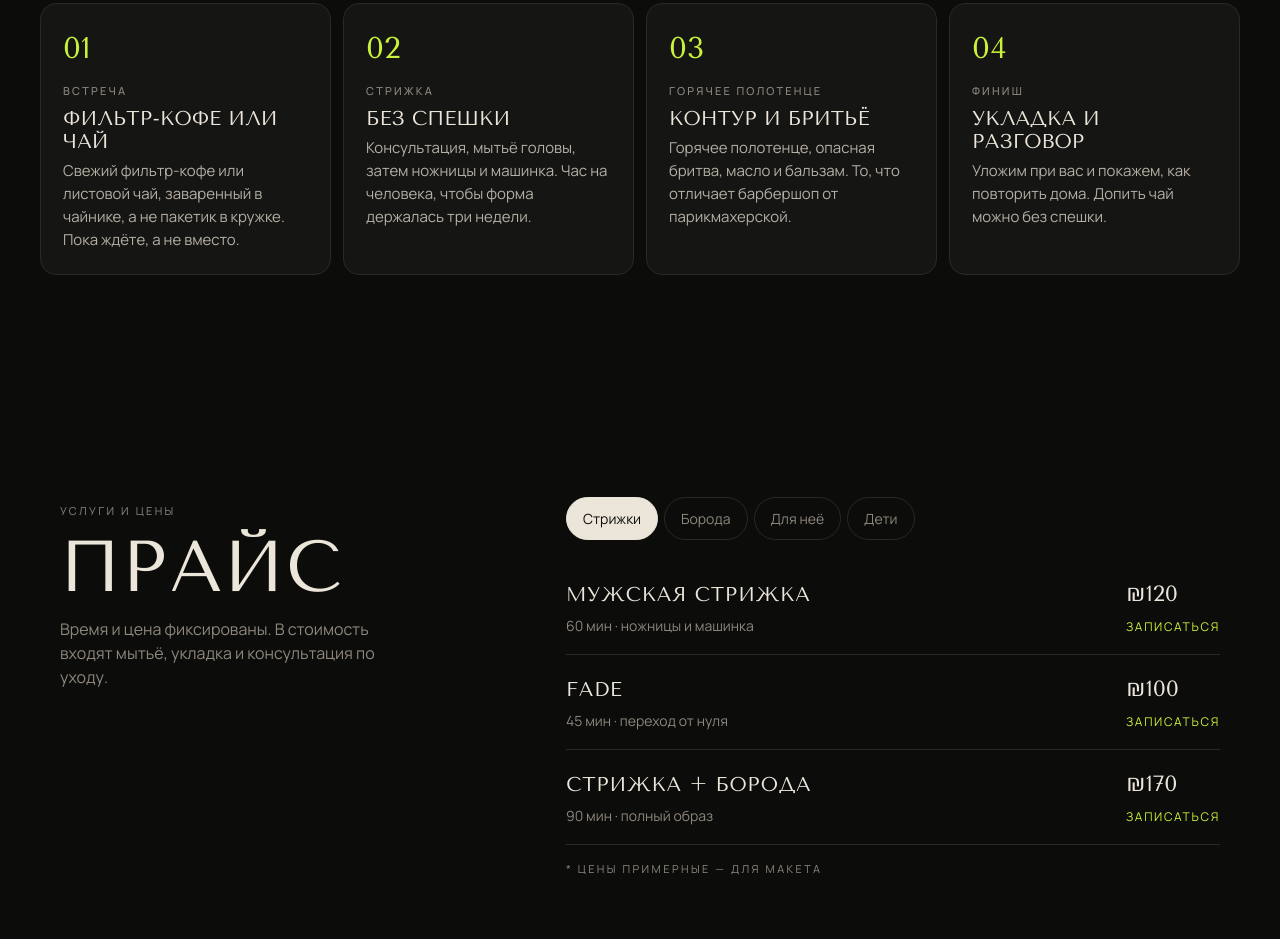
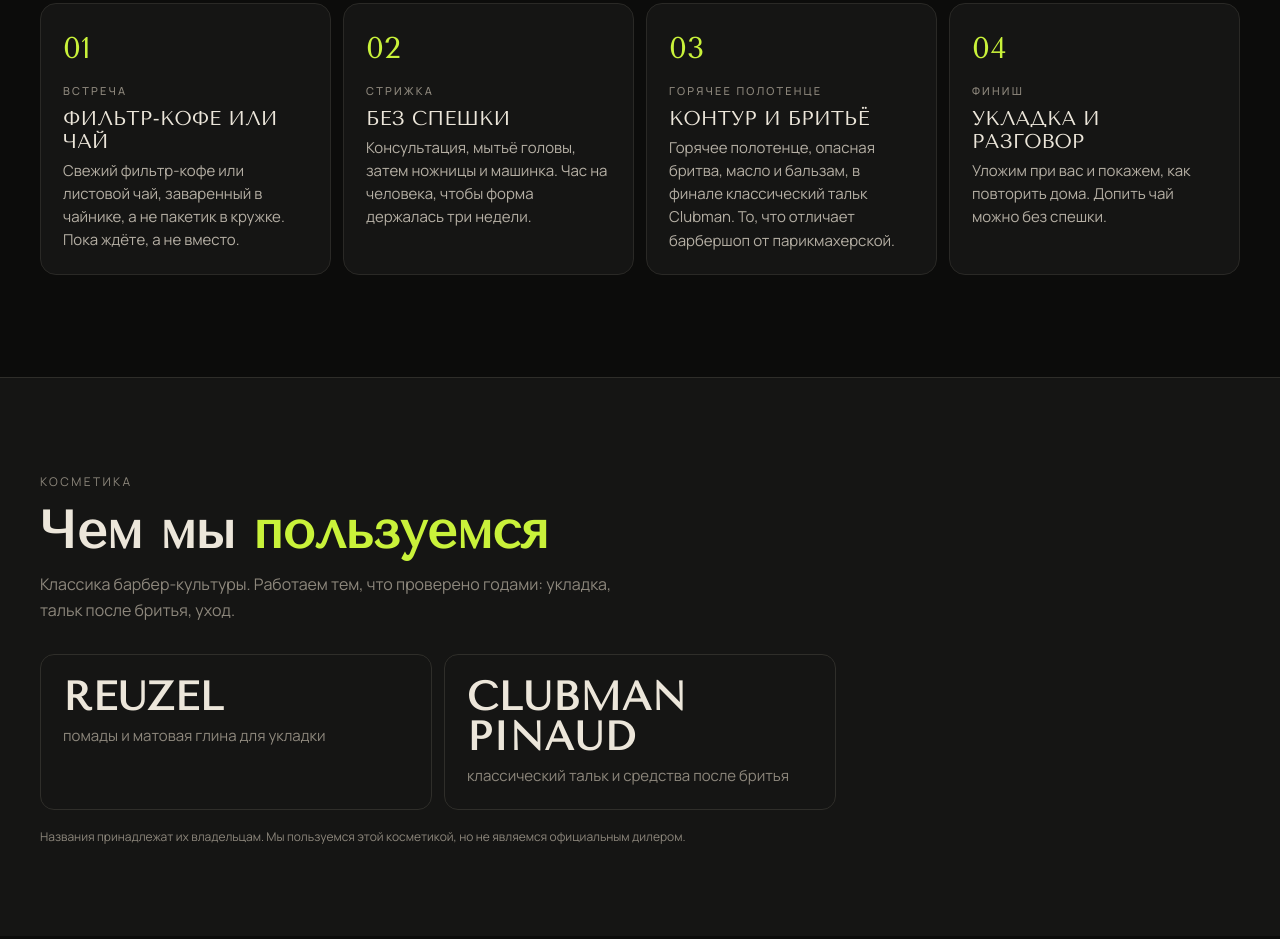
Before and after one commit to EgorChet/barbershop-netanya, a plain HTML site: page v6-frant/index.html in a window 1280 px wide. Shown: the part 2847-3786 px from the top of the page. Drawn offline with nearby package versions, Linux system fonts and the light colour scheme.

Commit message:
Add brands strip (Reuzel, Clubman Pinaud), real-brand shelf in Pomade, talc in shave step
Co-Authored-By: Claude Sonnet 5.5 <noreply@anthropic.com>

```diff
--- /dev/null
+++ b/assets/brands.js
@@ -0,0 +1,43 @@
+// "Чем мы пользуемся" — strip of the brands the barbers actually work with.
+// Names only (no logos): edit the list in assets/config.js → brands.
+// Themed through the same CSS variables as booking/story (--bk-*).
+(function () {
+  var host = document.getElementById("ritual");
+  if (!host || document.getElementById("brands") || document.getElementById("shelf")) return;
+  var cfg = window.SITE_CONFIG || {};
+  var list = (cfg.brands && cfg.brands.length) ? cfg.brands : [
+    { name: "Reuzel", note: "помады и матовая глина для укладки" },
+    { name: "Clubman Pinaud", note: "классический тальк и средства после бритья" }
+  ];
+
+  var css =
+    ".bn-s{background:var(--bk-bg,#111);color:var(--bk-fg,#fff);padding:clamp(54px,7vw,90px) clamp(16px,4vw,40px);font-family:inherit;border-top:1px solid var(--bk-line,#333)}" +
+    ".bn-in{max-width:1200px;margin:0 auto}" +
+    ".bn-k{font-size:12px;letter-spacing:.2em;text-transform:uppercase;color:var(--bk-mut,#999)}" +
+    ".bn-s h2{font-family:var(--bk-head,inherit);font-weight:700;font-size:clamp(28px,4.4vw,52px);line-height:1.05;margin:12px 0 0;text-transform:none}" +
+    ".bn-s h2 em{font-style:normal;color:var(--bk-acc,#ff5a1f)}" +
+    ".bn-lead{max-width:600px;margin-top:14px;line-height:1.6;color:var(--bk-mut,#aaa)}" +
+    ".bn-g{display:grid;gap:12px;margin-top:30px}" +
+    ".bn-b{border:1px solid var(--bk-line,#333);border-radius:var(--bk-radius,8px);padding:22px;display:flex;flex-direction:column;gap:8px;transition:border-color .3s}" +
+    ".bn-b:hover{border-color:var(--bk-acc,#ff5a1f)}" +
+    ".bn-b b{font-family:var(--bk-head,inherit);font-size:clamp(26px,4vw,40px);font-weight:700;letter-spacing:.02em;text-transform:uppercase;line-height:1}" +
+    ".bn-b span{color:var(--bk-mut,#aaa);font-size:15px;line-height:1.5}" +
+    ".bn-f{margin-top:18px;font-size:12px;color:var(--bk-mut,#999)}" +
+    "@media(min-width:700px){.bn-g{grid-template-columns:repeat(2,1fr)}}" +
+    "@media(min-width:1000px){.bn-g{grid-template-columns:repeat(3,1fr)}}";
+  var st = document.createElement("style");
+  st.textContent = css;
+  document.head.appendChild(st);
+
+  var sec = document.createElement("section");
+  sec.className = "bn-s";
+  sec.id = "brands";
+  sec.innerHTML =
+    '<div class="bn-in"><span class="bn-k">Косметика</span>' +
+    "<h2>Чем мы <em>пользуемся</em></h2>" +
+    '<p class="bn-lead">Классика барбер-культуры. Работаем тем, что проверено годами: укладка, тальк после бритья, уход.</p>' +
+    '<div class="bn-g">' +
+    list.map(function (b) { return '<div class="bn-b"><b>' + b.name + "</b><span>" + (b.note || "") + "</span></div>"; }).join("") +
+    '</div><p class="bn-f">Названия принадлежат их владельцам. Мы пользуемся этой косметикой, но не являемся официальным дилером.</p></div>';
+  host.parentNode.insertBefore(sec, host.nextSibling);
+})();
--- a/assets/config.js
+++ b/assets/config.js
@@ -32,6 +32,13 @@ window.SITE_CONFIG = {
   //   { title: "Диплом курса",       who: "Таша", src: "assets/certs/b3-1.jpg" }
   // ],
 
+  // Косметика, с которой работают мастера (блок «Чем мы пользуемся»). Только названия.
+  brands: [
+    { name: "Reuzel", note: "помады и матовая глина для укладки" },
+    { name: "Clubman Pinaud", note: "классический тальк и средства после бритья" }
+    // { name: "...", note: "..." }
+  ],
+
   contacts: {
     name: "GRIND Barbershop",
     city: "Нетания",
--- a/v6-frant/index.html
+++ b/v6-frant/index.html
@@ -177,7 +177,7 @@ footer .wrap{display:flex;justify-content:space-between;gap:12px;flex-wrap:wrap}
   </div></div>
 </section>
 
-<section class="rit-s" id="ritual"><div class="rit-in"><div class="rit-h "><span class="rit-k">Experience</span><h2>Ритуал <span>от первого глотка</span></h2><p class="rit-lead">Фильтр-кофе, правильный чай в чайниках и ритуал от первого глотка до укладки. Мы делаем стрижку событием, а не процедурой.</p></div><div class="rit-g"><div class="" data-rv><span class="rn">01</span><b>Встреча</b><h4>Фильтр-кофе или чай</h4><p>Свежий фильтр-кофе или листовой чай, заваренный в чайнике, а не пакетик в кружке. Пока ждёте, а не вместо.</p></div><div class="" data-rv><span class="rn">02</span><b>Стрижка</b><h4>Без спешки</h4><p>Консультация, мытьё головы, затем ножницы и машинка. Час на человека, чтобы форма держалась три недели.</p></div><div class="" data-rv><span class="rn">03</span><b>Горячее полотенце</b><h4>Контур и бритьё</h4><p>Горячее полотенце, опасная бритва, масло и бальзам. То, что отличает барбершоп от парикмахерской.</p></div><div class="" data-rv><span class="rn">04</span><b>Финиш</b><h4>Укладка и разговор</h4><p>Уложим при вас и покажем, как повторить дома. Допить чай можно без спешки.</p></div></div></div></section>
+<section class="rit-s" id="ritual"><div class="rit-in"><div class="rit-h "><span class="rit-k">Experience</span><h2>Ритуал <span>от первого глотка</span></h2><p class="rit-lead">Фильтр-кофе, правильный чай в чайниках и ритуал от первого глотка до укладки. Мы делаем стрижку событием, а не процедурой.</p></div><div class="rit-g"><div class="" data-rv><span class="rn">01</span><b>Встреча</b><h4>Фильтр-кофе или чай</h4><p>Свежий фильтр-кофе или листовой чай, заваренный в чайнике, а не пакетик в кружке. Пока ждёте, а не вместо.</p></div><div class="" data-rv><span class="rn">02</span><b>Стрижка</b><h4>Без спешки</h4><p>Консультация, мытьё головы, затем ножницы и машинка. Час на человека, чтобы форма держалась три недели.</p></div><div class="" data-rv><span class="rn">03</span><b>Горячее полотенце</b><h4>Контур и бритьё</h4><p>Горячее полотенце, опасная бритва, масло и бальзам, в финале классический тальк Clubman. То, что отличает барбершоп от парикмахерской.</p></div><div class="" data-rv><span class="rn">04</span><b>Финиш</b><h4>Укладка и разговор</h4><p>Уложим при вас и покажем, как повторить дома. Допить чай можно без спешки.</p></div></div></div></section>
 
 <section id="prices"><div class="wrap prices">
   <div class="sh" data-rv><span class="cap">Услуги и цены</span><h2 class="h">Прайс</h2><p style="color:var(--mut);margin-top:14px;max-width:340px">Время и цена фиксированы. В стоимость входят мытьё, укладка и консультация по уходу.</p></div>
@@ -285,10 +285,11 @@ document.querySelectorAll('[data-tab]').forEach(function(b){b.addEventListener('
 })});
 var top_=document.getElementById('top');addEventListener('scroll',function(){top_.classList.toggle('s',scrollY>30)},{passive:true});
 </script>
-<script src="../assets/config.js?v=20261128a"></script>
-<script src="../assets/story.js?v=20261128a"></script>
-<script src="../assets/site.js?v=20261128a"></script>
-<script src="../assets/switcher.js?v=20261128a"></script>
-<script src="../assets/booking.js?v=20261128a"></script>
+<script src="../assets/config.js?v=20261128b"></script>
+<script src="../assets/story.js?v=20261128b"></script>
+<script src="../assets/brands.js?v=20261128b"></script>
+<script src="../assets/site.js?v=20261128b"></script>
+<script src="../assets/switcher.js?v=20261128b"></script>
+<script src="../assets/booking.js?v=20261128b"></script>
 </body>
 </html>
```
Also changed, not shown: v1-skate/index.html (+6 -5 lines), v2-bold/index.html (+6 -5 lines), v3-club/index.html (+6 -5 lines), v4-clean/index.html (+6 -5 lines), v5-pomade/index.html (+14 -13 lines), v7-pleasures/index.html (+7 -6 lines).
